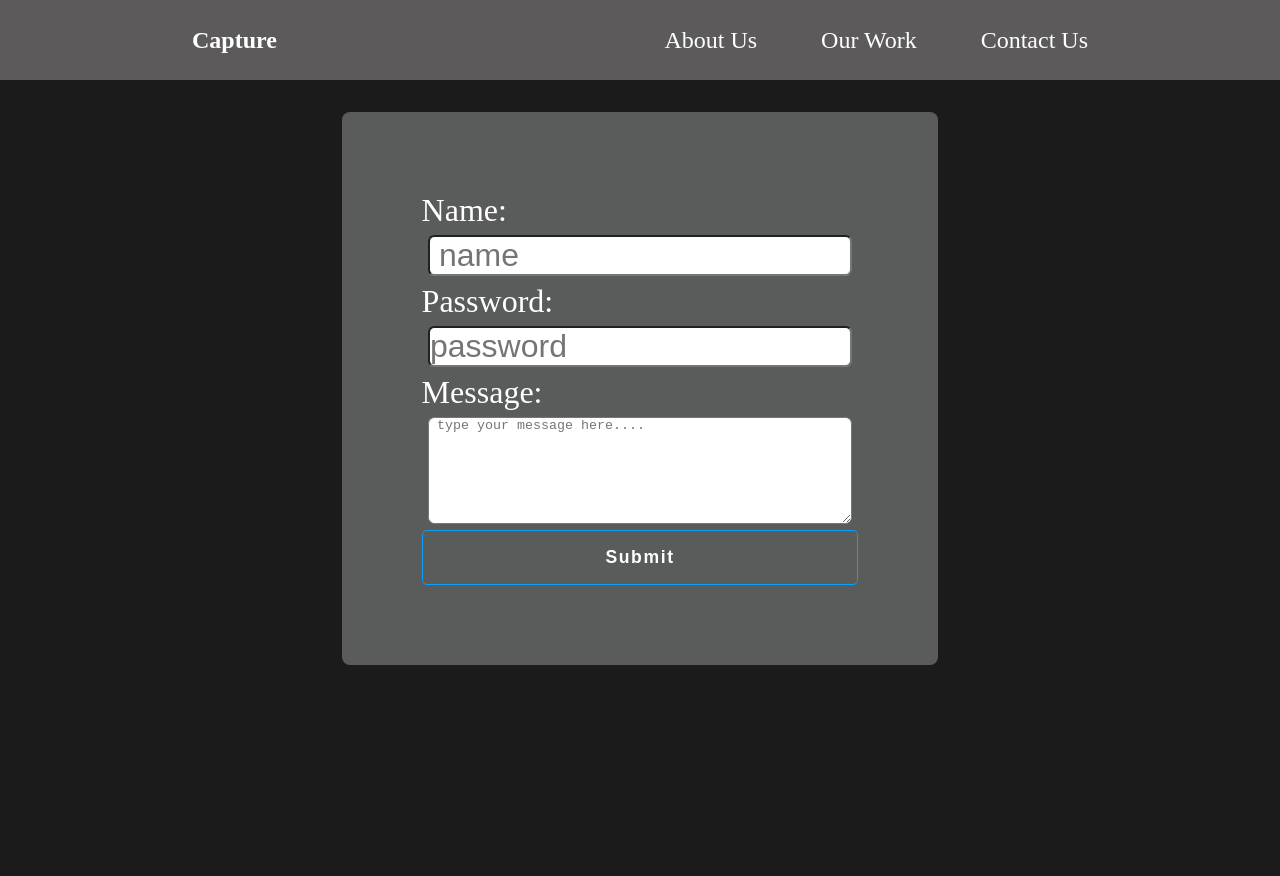
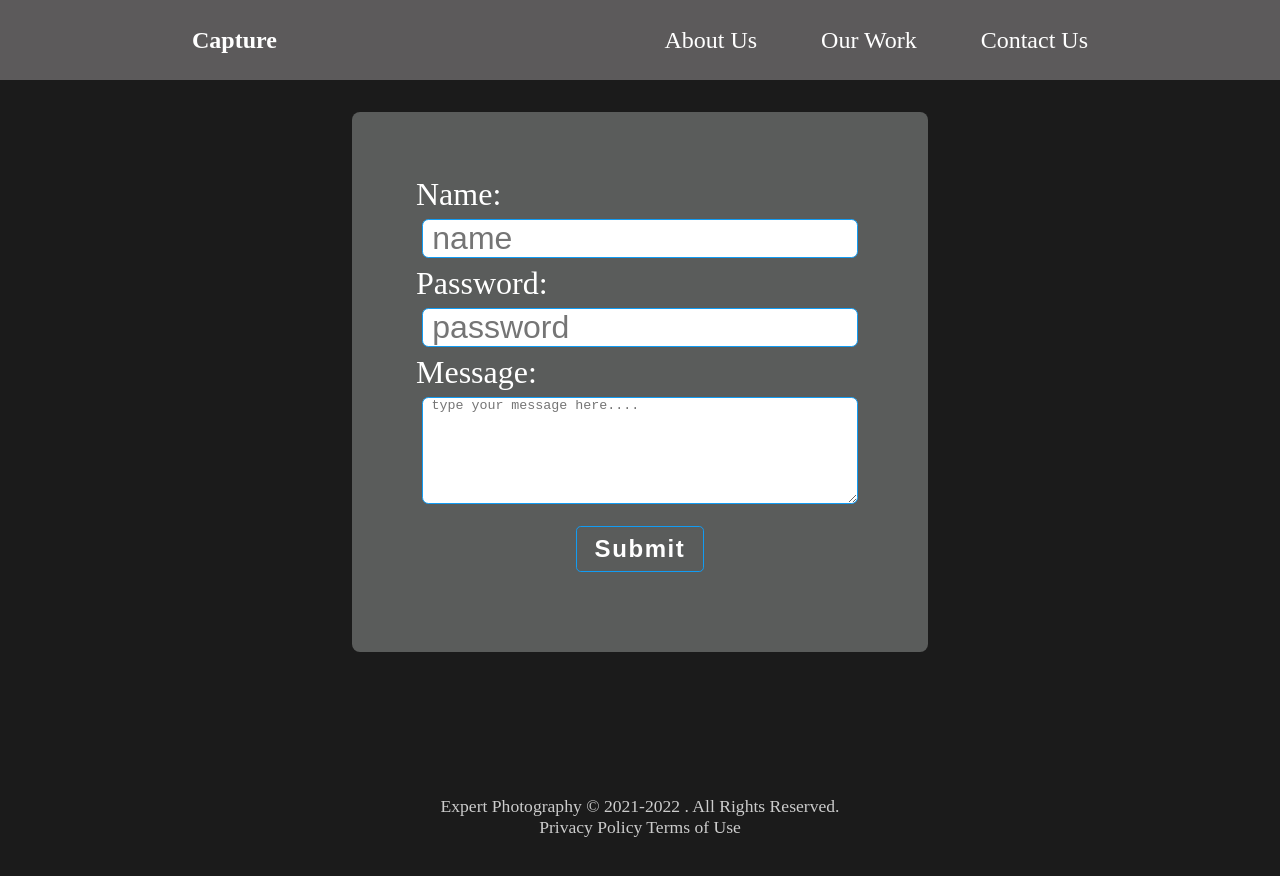
Before and after one commit to admin42045/React_WebApplication_Capture, a React (Create React App) app: page /contact in a window 1280 px wide. Shown: the top 876 px of the page. Before the commit the page ends 800 px from the top, so only its background shows below. Built offline with nearby package versions, Linux system fonts and the light colour scheme.

Commit message:
Initial Commit

```diff
--- a/src/App.js
+++ b/src/App.js
@@ -6,9 +6,10 @@ import GlobalStyle from "./components/GlobalStyle";
 import AboutUs from "./Pages/AboutUs";
 import OurWork from "./Pages/OurWork";
 import ContactUs from "./Pages/ContactUs";
-import Nav from '../src/components/Nav';
+import Nav from "../src/components/Nav";
 
 import { Switch, Route } from "react-router-dom";
+import Footer from "./components/Footer";
 
 function App() {
   return (
@@ -26,6 +27,7 @@ function App() {
           <ContactUs />
         </Route>
       </Switch>
+      <Footer />
     </div>
   );
 }
--- a/src/Pages/AboutUs.js
+++ b/src/Pages/AboutUs.js
@@ -1,19 +1,17 @@
-import React from 'react';
-import AboutSection from '../components/AboutSection';
-import ServicesSection from '../components/ServicesSection';
-import FaqSection from '../components/FaqSection';
-import Footer from '../components/Footer';
+import React from "react";
+import AboutSection from "../components/AboutSection";
+import ServicesSection from "../components/ServicesSection";
+import FaqSection from "../components/FaqSection";
 
-const AboutUs =() => {
-    return(
-        // adding fragment
-        <>
-        <AboutSection />
-        <ServicesSection/>
-        <FaqSection />
-        <Footer/>
-        </>
-    )
-}
+const AboutUs = () => {
+  return (
+    // adding fragment
+    <>
+      <AboutSection />
+      <ServicesSection />
+      <FaqSection />
+    </>
+  );
+};
 
 export default AboutUs;
--- a/src/Pages/ContactUs.js
+++ b/src/Pages/ContactUs.js
@@ -1,59 +1,67 @@
-import styled from 'styled-components';
+import styled from "styled-components";
 
-
-import React from 'react';
+import React from "react";
 
 const ContactUs = () => {
-    return(
+  return (
     <Form>
       <Container>
         <form>
           <label>Name: </label>
           <input type="text" name="input" placeholder=" name" />
           <label>Password:</label>
-            <input type="password" name=" password" placeholder="password" />
+          <input type="password" name=" password" placeholder=" password" />
           <label>Message: </label>
-            <textarea rows="7" cols="20" placeholder=" type your message here...."></textarea>
-            <button>Submit</button>
+          <textarea
+            rows="7"
+            cols="20"
+            placeholder=" type your message here...."
+          ></textarea>
+          <button id="cb">Submit</button>
         </form>
       </Container>
     </Form>
-    )
+  );
 };
 
-const Form =styled.div `
+const Form = styled.div`
   min-height: 10vh;
   display: flex;
   text-align: center;
   justify-content: center;
   align-itmes: center;
   padding: 2rem 5rem;
-  bachground:#454;
+  bachground: #454;
+  #cb {
+    font-size: 1.5rem;
+    padding: 0.5rem;
+    width: 10vw;
+    margin: 1rem 10rem;
+  }
 `;
 
-
-const Container = styled.div `
+const Container = styled.div`
   background: #5a5c5b;
   border-radius: 0.5rem;
   color: white;
   font-size: 2rem;
   text-align: left;
-  form{
-    margin: 5rem;
+  form {
+    margin: 4rem;
     display: flex;
     flex-direction: column;
   }
   input {
     font-size: 2rem;
     border-radius: 0.4rem;
+    border: 0.1rem solid #129cf3;
     margin: 0.4rem;
   }
   textarea {
     margin: 0.4rem;
     border-radius: 0.4rem;
+    border: 0.1rem solid #129cf3;
   }
-
 `;
 
-
 export default ContactUs;
--- a/src/components/Footer.js
+++ b/src/components/Footer.js
@@ -1,23 +1,24 @@
-import styled from 'styled-components';
- import React from  'react';
+import styled from "styled-components";
+import React from "react";
 
 const Footer = () => {
-     return(
+  return (
     <FooterStyle>
-             <p>Expert Photography &copy; 2021-2022 . All Rights Reserved. <br/>
-             Privacy Policy Terms of Use</p>
+      <p>
+        Expert Photography &copy; 2021-2022 . All Rights Reserved. <br />
+        Privacy Policy Terms of Use
+      </p>
     </FooterStyle>
-     )
- }
+  );
+};
 
-
- const FooterStyle =styled.div `
+const FooterStyle = styled.div`
   min-height: 10rem;
   padding: 4rem 4rem 2rem 4rem;
   text-align: center;
 
   p {
-   font-size: 1.4rem;
+    font-size: 1.1rem;
   }
 `;
 
--- a/src/components/GlobalStyle.js
+++ b/src/components/GlobalStyle.js
@@ -1,5 +1,4 @@
-
-import { createGlobalStyle } from 'styled-components';
+import { createGlobalStyle } from "styled-components";
 
 const GlobalStyle = createGlobalStyle`
 
@@ -23,7 +22,7 @@ body {
      cursor: pointer;
      background: transparent;
      color: white;
-     transition: all 0.5s ease;
+     transition: all 0.2s ease;
      letter-spacing: 0.1rem;
      &:hover {
          background: #129CF3;
--- a/src/components/ServicesSection.js
+++ b/src/components/ServicesSection.js
@@ -1,24 +1,23 @@
-import React from 'react';
+import React from "react";
 
 //importing the image
-import clock from '../img/clock.svg';
-import diaphragm from '../img/diaphragm.svg';
-import money from '../img/money.svg';
-import teamwork from '../img/teamwork.svg';
-import home2 from '../img/home2.png';
+import clock from "../img/clock.svg";
+import diaphragm from "../img/diaphragm.svg";
+import money from "../img/money.svg";
+import teamwork from "../img/teamwork.svg";
+import home2 from "../img/home2.png";
 
-
-import styled from 'styled-components';
+import styled from "styled-components";
 // import of style.js file
-import { About,Image} from '../style';
+import { About, Image } from "../style";
 const ServicesSection = () => {
-    return(
+  return (
     <Services>
       <Descriptions>
-                <h2>High <span>quality</span> camera photography.</h2>
+        <h2>
+          High <span>quality</span> camera photography.
+        </h2>
         <Cards>
-
-
           {/* 01. card */}
           <Card>
             <div className="icon">
@@ -60,54 +59,54 @@ const ServicesSection = () => {
         <img src={home2} alt="home 2" />
       </Images>
     </Services>
-    )
-}
-
+  );
+};
 
 // styled components
 
-const Services = styled(About) `
+const Services = styled(About)`
   h2 {
     padding-bottom: 4rem;
   }
 
-  p{
+  p {
     width: 70%;
   }
 `;
 
-const Cards = styled.div `
+const Cards = styled.div`
   display: flex;
   flex-wrap: wrap;
 `;
 
-const Card = styled.div `
+const Card = styled.div`
   flex-basis: 15rem;
   h3 {
-     padding-left: 1.5rem;
+    margin-left: 0.5rem;
     background: #fff;
     color: #000;
-     padding:0.2rem 0.4rem;
+    padding: 0.2rem 0.4rem;
   }
   .icon {
     display: flex;
+
     align-items: center;
   }
 `;
 
-const Images =styled(Image) `
+const Images = styled(Image)`
   padding: 5rem 0rem 0rem 0rem;
-   img{
+  img {
+    overflow: hidden;
+    object-flow: cover;
     min-height: 100%;
     min-width: 100%;
-
   }
 `;
 
-const Descriptions = styled.div `
-  flex: 2;
+const Descriptions = styled.div`
+  flex: 1;
   padding-right: 4rem;
 `;
 
-
 export default ServicesSection;
--- a/src/style.js
+++ b/src/style.js
@@ -1,7 +1,8 @@
-import styled from 'styled-components';
+// importing the styled file components if we are using the styled-components
+import styled from "styled-components";
 
-// styled components
-export const About = styled.div `
+// styled components and this file import anywhere
+export const About = styled.div`
   min-height: 90vh;
   display: flex;
   align-item: center;
@@ -10,7 +11,8 @@ export const About = styled.div `
   color: white;
 `;
 
-export const Description =styled.div `
+// also import this file anywhere
+export const Description = styled.div`
   flex: 1;
   padding-right: 5rem;
   h2 {
@@ -18,11 +20,12 @@ export const Description =styled.div `
   }
 `;
 
-export const Image = styled.div `
+// also import this file anywhere
+export const Image = styled.div`
   flex: 1;
   overflow: hidden;
- img{
-    box-shadow: 0  10px 15px white;
+  img {
+    box-shadow: 0 10px 15px white;
     border-radius: 0.5rem;
     width: 100%;
     height: 80vh;
```
Also changed, not shown: src/components/AboutSection.js (+14 -11 lines), 9o42/doc.txt (added), 1 other file (tests, documents, lock files or other folders). Lines whose indentation alone changed are shown as unchanged.
